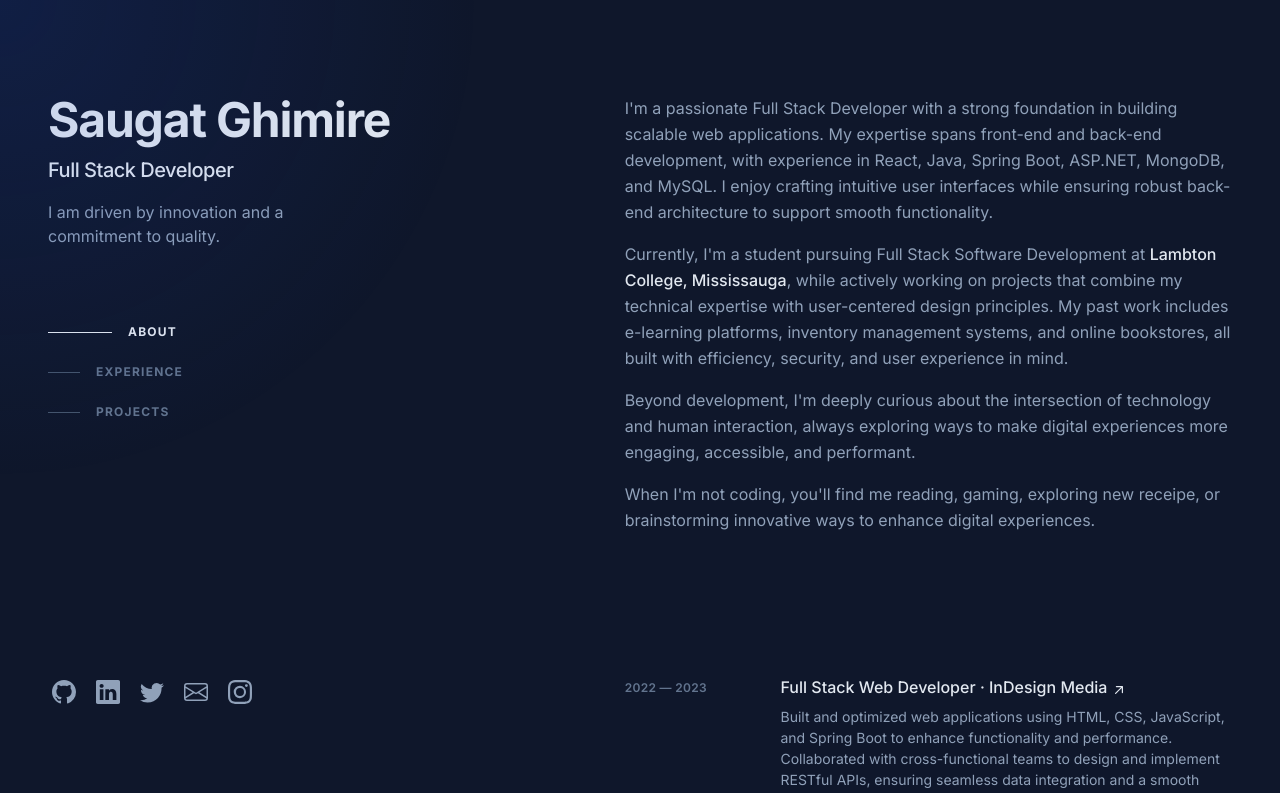
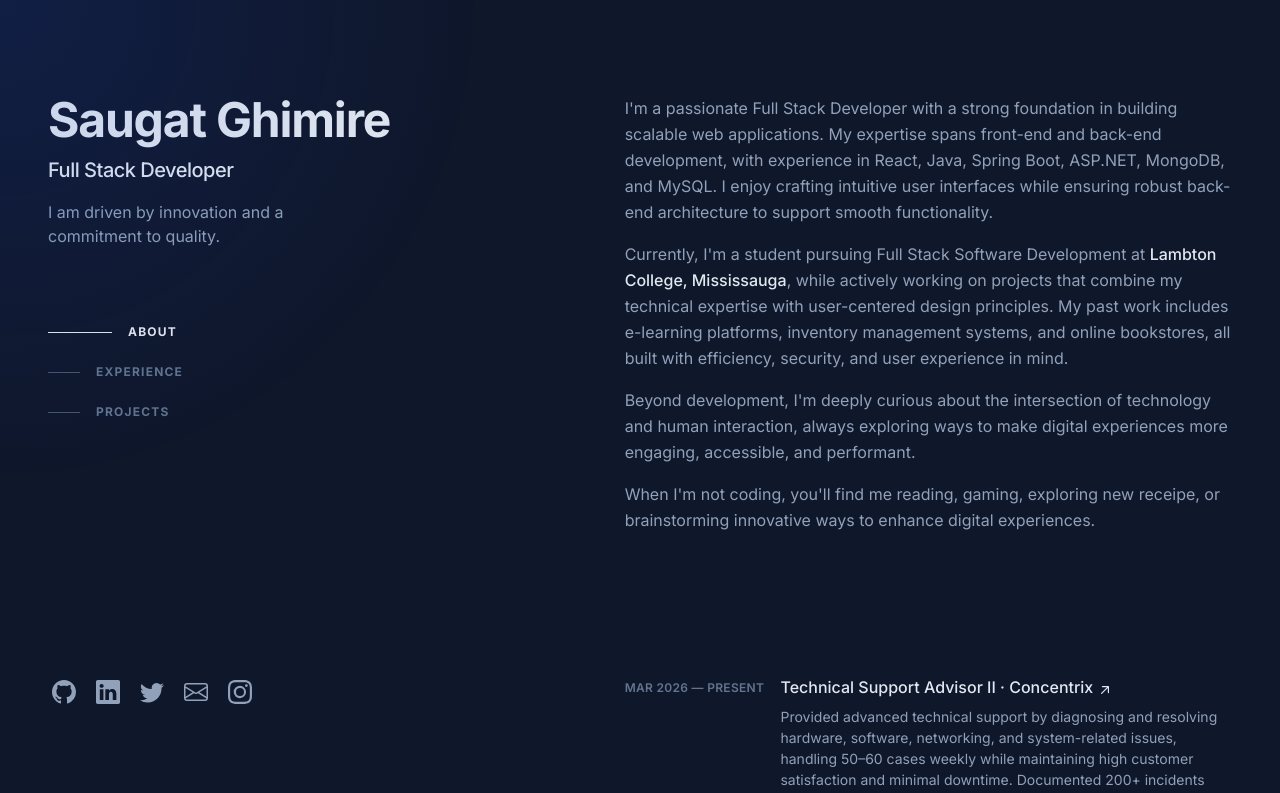
Before and after one commit to SaugatGhimire07/portfolio, a React (Vite) app: page / in a window 1280 px wide. Shown: the top 793 px of the page. Built offline with nearby package versions, Linux system fonts and the light colour scheme.

Commit message:
add new experience entry for Technical Support Advisor II at Concentrix
Co-authored-by: Copilot <copilot@github.com>

```diff
--- a/src/components/ExperienceSection.jsx
+++ b/src/components/ExperienceSection.jsx
@@ -11,6 +11,20 @@ const ExperienceSection = () => {
       <SectionHeading title="Experience" />
       <div>
         <ol className="group/list">
+          <ExperienceItem
+            period="Mar 2026 — Present"
+            title="Technical Support Advisor II"
+            company="Concentrix"
+            description="Provided advanced technical support by diagnosing and resolving hardware, software, networking, and system-related issues, handling 50–60 cases weekly while maintaining high customer satisfaction and minimal downtime. Documented 200+ incidents and troubleshooting workflows monthly, improving knowledge base accuracy and reducing resolution time. Collaborated with cross-functional teams to identify recurring issues and contribute to system enhancements, helping reduce repeat incidents and improve overall service efficiency. Analyzed support trends to proactively suggest process improvements and streamline issue resolution. Delivered clear, step-by-step troubleshooting guidance and end-user support, improving first-call resolution rates and enhancing system utilization while reducing repeat inquiries."
+            technologies={[
+              "Technical Support",
+              "Troubleshooting",
+              "System Analysis",
+              "Documentation",
+              "Customer Support",
+            ]}
+          />
+
           <ExperienceItem
             period="2022 — 2023"
             title="Full Stack Web Developer"
```
